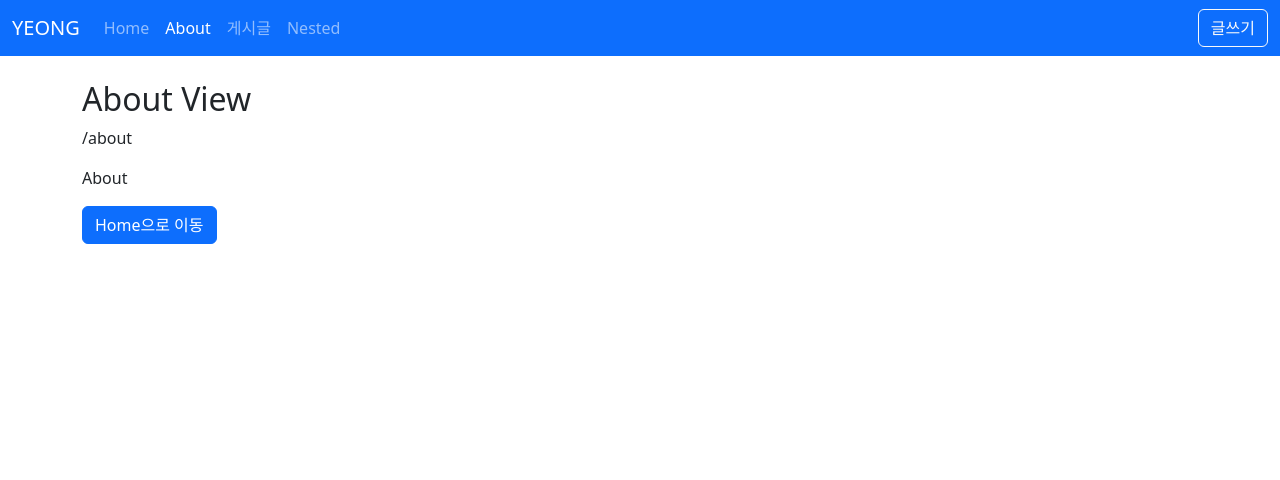
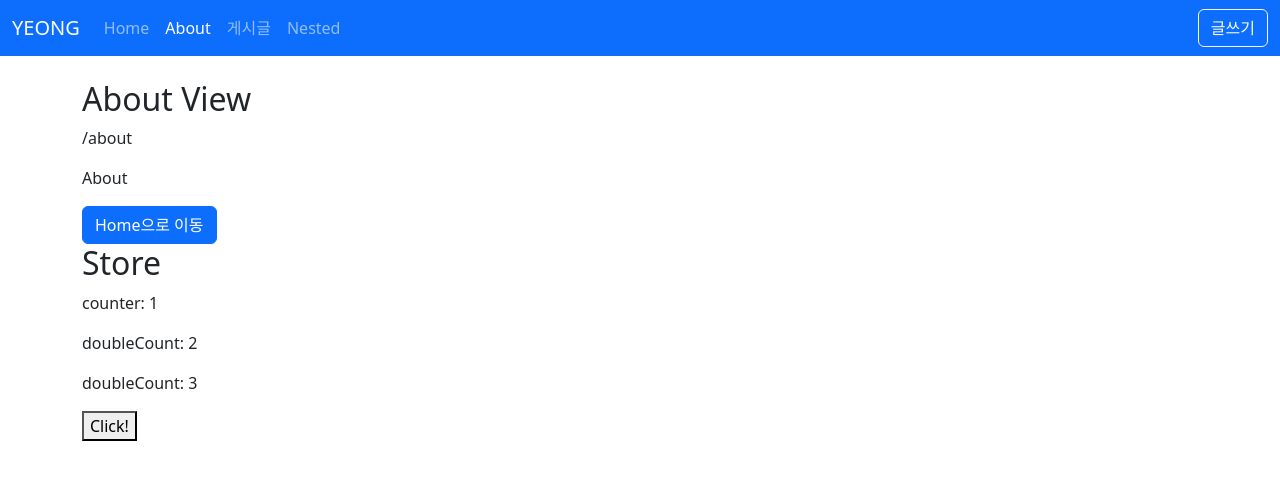
Before and after one commit to Icyeong/vue3-posts, a Vue app: page /about in a window 1280 px wide. Shown: the top 480 px of the page. Built offline with nearby package versions, Linux system fonts and the light colour scheme.

Commit message:
Pinia 설정

```diff
--- a/db.json
+++ b/db.json
@@ -100,6 +100,24 @@
       "content": "제가요",
       "createdAt": 1679965863082,
       "id": 19
+    },
+    {
+      "title": "fdsf",
+      "content": "f",
+      "createdAt": 1679987958018,
+      "id": 20
+    },
+    {
+      "title": "???",
+      "content": "wth?",
+      "createdAt": 1679987985271,
+      "id": 21
+    },
+    {
+      "title": "zzzzzzzzz",
+      "content": "zz",
+      "createdAt": 1679988269046,
+      "id": 22
     }
   ]
 }
--- a/package.json
+++ b/package.json
@@ -15,6 +15,7 @@
     "bootstrap": "^5.2.3",
     "bootstrap-icons": "^1.10.3",
     "dayjs": "^1.11.7",
+    "pinia": "^2.0.33",
     "vue": "^3.2.47",
     "vue-router": "^4.1.6"
   },
--- a/src/App.vue
+++ b/src/App.vue
@@ -1,14 +1,12 @@
 <script setup>
 import TheHeader from './layouts/TheHeader.vue';
 import TheView from './layouts/TheView.vue';
-import { useAlert } from './composables/alert';
-const { alerts } = useAlert();
 </script>
 
 <template>
   <TheHeader />
   <TheView />
-  <AppAlert :items="alerts" />
+  <AppAlert />
 </template>
 
 <style scoped></style>
--- a/src/components/app/AppAlert.vue
+++ b/src/components/app/AppAlert.vue
@@ -7,7 +7,7 @@
   <div class="app-alert">
     <TransitionGroup name="slide">
       <div
-        v-for="({ message, type }, index) in items"
+        v-for="({ message, type }, index) in alerts"
         :key="index"
         class="alert"
         :class="typeStyle(type)"
@@ -20,30 +20,10 @@
 </template>
 
 <script setup>
-defineProps({
-  items: Array,
-});
+import { useAlert } from '@/composables/alert';
 
+const { alerts } = useAlert();
 const typeStyle = type => (type === 'error' ? 'alert-danger' : 'alert-primary');
-
-// const props = defineProps({
-//   show: {
-//     type: Boolean,
-//     default: false,
-//   },
-//   message: {
-//     type: String,
-//     required: true,
-//   },
-//   type: {
-//     type: String,
-//     default: 'error',
-//     validator: value => ['success', 'error'].includes(value),
-//   },
-// });
-// const typeStyle = computed(() =>
-//   props.type === 'error' ? 'alert-danger' : 'alert-primary',
-// );
 </script>
 
 <style scoped>
--- a/src/composables/alert.js
+++ b/src/composables/alert.js
@@ -1,16 +1,10 @@
-import { ref } from 'vue';
+import { useAlertStore } from '@/stores/alert';
+import { storeToRefs } from 'pinia';
 
-const alerts = ref([]);
 export function useAlert() {
   // alert
-  // const alerts = ref([]);
-  const vAlert = (message, type = 'error') => {
-    alerts.value.push({ message, type });
-    setTimeout(() => {
-      alerts.value.shift();
-    }, 1800);
-  };
-  const vSuccess = message => vAlert(message, 'success');
+  const { alerts } = storeToRefs(useAlertStore());
+  const { vAlert, vSuccess } = useAlertStore();
   return {
     alerts,
     vAlert,
--- /dev/null
+++ b/src/stores/alert.js
@@ -0,0 +1,18 @@
+import { defineStore } from 'pinia';
+
+export const useAlertStore = defineStore('alert', {
+  state: () => ({
+    alerts: [],
+  }),
+  actions: {
+    vAlert(message, type = 'error') {
+      this.alerts.push({ message, type });
+      setTimeout(() => {
+        this.alerts.shift();
+      }, 1800);
+    },
+    vSuccess(message) {
+      this.vAlert(message, 'success');
+    },
+  },
+});
--- /dev/null
+++ b/src/stores/counter.js
@@ -0,0 +1,18 @@
+import { defineStore } from 'pinia';
+
+export const useCounterStore = defineStore('counter', {
+  state: () => ({
+    counter: 1,
+  }),
+  getters: {
+    doubleCount: state => state.counter * 2,
+    doubleCountPlusOne() {
+      return this.doubleCount + 1;
+    },
+  },
+  actions: {
+    increment() {
+      this.counter++;
+    },
+  },
+});
--- a/src/views/AboutView.vue
+++ b/src/views/AboutView.vue
@@ -6,9 +6,22 @@
     <button class="btn btn-primary" @click="$router.push('/')">
       Home으로 이동
     </button>
+    <h2>Store</h2>
+    <p>counter: {{ counter }}</p>
+    <p>doubleCount: {{ doubleCount }}</p>
+    <p>doubleCount: {{ doubleCountPlusOne }}</p>
+    <button @click="increment">Click!</button>
   </div>
 </template>
 
-<script setup></script>
+<script setup>
+import { useCounterStore } from '@/stores/counter';
+import { storeToRefs } from 'pinia';
+
+const store = useCounterStore();
+
+const { counter, doubleCount, doubleCountPlusOne } = storeToRefs(store);
+const { increment } = store;
+</script>
 
 <style lang="scss" scoped></style>
```
Also changed, not shown: src/main.js (+2 -10 lines), src/stores/auth.js (added), 1 other file (tests, documents, lock files or other folders).
